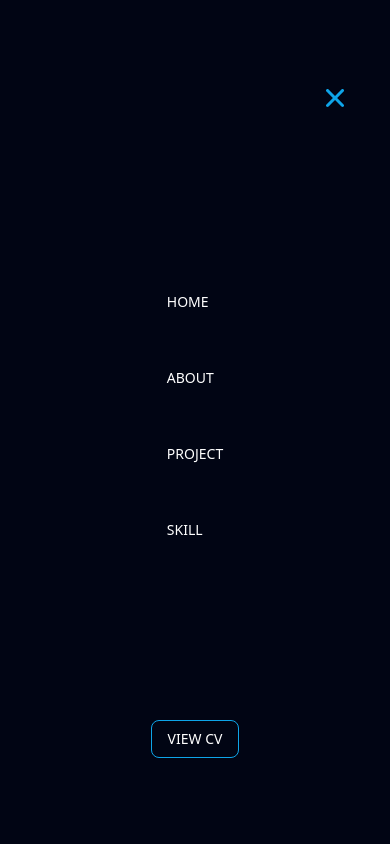
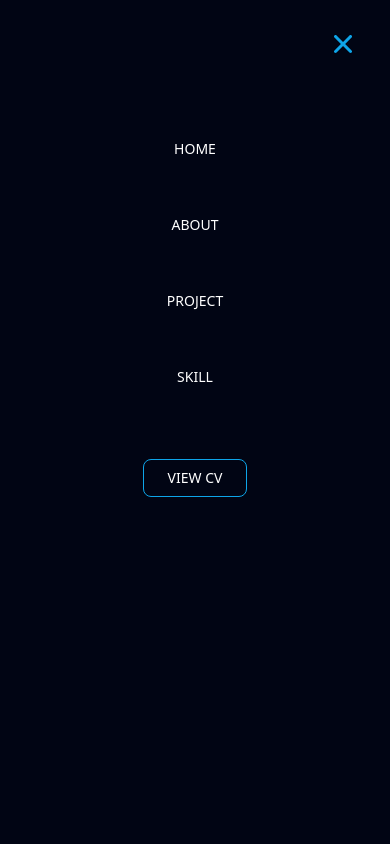
Before and after one commit to allbrightrof/latestportfol, a React (Vite) app: page / in a window 390 px wide. Both pictures are taken after a click on the button 343 px from the left and 62 px from the top of the page. Shown: the top 844 px of the page. Built offline with nearby package versions, Linux system fonts and the light colour scheme.

Commit message:
latest update

```diff
--- a/src/components/Navbar.jsx
+++ b/src/components/Navbar.jsx
@@ -1,85 +1,106 @@
 import { useState, useEffect } from "react";
 import { FontAwesomeIcon } from "@fortawesome/react-fontawesome";
 import { faBars, faTimes } from "@fortawesome/free-solid-svg-icons";
+import { motion, AnimatePresence } from "framer-motion";
 
 function Navbar() {
   const [showCV, setShowCV] = useState(false);
   const [menuOpen, setMenuOpen] = useState(false);
 
+  // Animate CV button after mount (desktop only)
   useEffect(() => {
     setTimeout(() => setShowCV(true), 200);
   }, []);
 
+  // Lock background scroll when menu is open
+  useEffect(() => {
+    document.body.style.overflow = menuOpen ? "hidden" : "auto";
+  }, [menuOpen]);
+
   return (
     <>
-    <nav className="bg-[#010514] flex md:flex justify-between mx-auto max-w-7xl items-center text-white px-8 py-12 overflow-hidden">
+      <nav className="bg-[#010514] flex justify-between items-center max-w-7xl mx-auto px-8 py-12 text-white overflow-hidden">
 
-      <div className={`text-xl font-bold cursor-pointer transform transition-all
-          ${showCV ? "translate-x-0 opacity-100" : "-translate-x-30 opacity-0"}`}>
+        {/* LOGO */}
+        <div className="text-xl font-bold cursor-pointer">
           AFO
-        <span className="text-[#0EA5E9] cursor-pointer">@ALLBRIGHT016</span>
+          <span className="text-[#0EA5E9]">@ALLBRIGHT016</span>
         </div>
 
+        {/* DESKTOP MENU */}
         <ul className="hidden md:flex gap-8 text-sm font-medium">
-        <li className="cursor-pointer hover:bg-[#0EA5E9] py-2 px-3 rounded-lg transform transition-all duration-700 hover:scale-105
-    active:scale-150">HOME</li>
-        <li className="cursor-pointer hover:bg-[#0EA5E9] py-2 px-3 rounded-lg transform transition-all duration-700 hover:scale-105
-    active:scale-150">ABOUT</li>
-        <li className="cursor-pointer hover:bg-[#0EA5E9] py-2 px-3 rounded-lg transform transition-all duration-700 hover:scale-105
-    active:scale-150">PROJECT</li>
-        <li className="cursor-pointer hover:bg-[#0EA5E9] transform transition-all duration-700 hover:scale-105
-    active:scale-150 py-2 px-3 rounded-lg">SKILL</li>
+          {["HOME", "ABOUT", "PROJECT", "SKILL"].map(item => (
+            <li
+              key={item}
+              className="cursor-pointer hover:bg-[#0EA5E9] py-2 px-3 rounded-lg transition-all duration-300 hover:scale-105"
+            >
+              {item}
+            </li>
+          ))}
         </ul>
-   <div className="md:hidden">
-          <button onClick={() => setMenuOpen(!menuOpen)}>
-            <FontAwesomeIcon
-              icon={menuOpen ? faTimes : faBars}
-              className="text-2xl text-[#0EA5E9]"
-            />
-          </button>
-        </div>
- {menuOpen &&  (
-        <div className="md:hidden justify-around top-0 left-0 z-50 h-screen w-screen fixed bg-[#010514]  text-white flex flex-col items-center">
-          {/* CLOSE BUTTON */}
-    <div className="w-full flex justify-end pr-10">
-      <button onClick={() => setMenuOpen(false)}>
-        <FontAwesomeIcon icon={faTimes} className="text-2xl text-[#0EA5E9]" />
-      </button>
-    </div>
-      <ul className="flex justify-between flex-col gap-10 text-sm font-medium">
-        <li className="cursor-pointer hover:bg-[#0EA5E9] py-2 px-3 rounded-lg transform transition-all duration-700 hover:scale-105
-    active:scale-150">HOME</li>
-        <li className="cursor-pointer hover:bg-[#0EA5E9] py-2 px-3 rounded-lg transform transition-all duration-700 hover:scale-105
-    active:scale-150">ABOUT</li>
-        <li className="cursor-pointer hover:bg-[#0EA5E9] py-2 px-3 rounded-lg transform transition-all duration-700 hover:scale-105
-    active:scale-150">PROJECT</li>
-        <li className="cursor-pointer hover:bg-[#0EA5E9] transform transition-all duration-700 hover:scale-105
-    active:scale-150 py-2 px-3 rounded-lg">SKILL</li>
-      </ul>
+
+        {/* DESKTOP CV BUTTON */}
         <button
-        className={`text-sm font-medium block md:block
-          cursor-pointer border border-[#0EA5E9] py-2 px-4 rounded-lg
-          transform transition-all duration-700 hover:scale-105
-    active:scale-150 hover:bg-[#0EA5E9]
-          ${showCV ? "translate-x-0 opacity-100" : "translate-x-20 opacity-0"}
-        `}
-      >
-        VIEW CV
-      </button>
-        </div>
-      )}
-      <button
-        className={`text-sm font-medium hidden md:block
-          cursor-pointer border border-[#0EA5E9] py-2 px-4 rounded-lg
-          transform transition-all duration-700 hover:scale-105
-    active:scale-150 hover:bg-[#0EA5E9]
-          ${showCV ? "translate-x-0 opacity-100" : "translate-x-20 opacity-0 "}
+          className={`hidden md:block text-sm font-medium border border-[#0EA5E9] py-2 px-4 rounded-lg transition-all duration-500 hover:scale-105 hover:bg-[#0EA5E9]
+            ${showCV ? "opacity-100 translate-x-0" : "opacity-0 translate-x-5"}
           `}
         >
           VIEW CV
         </button>
 
+        {/* MOBILE HAMBURGER */}
+        <button
+          onClick={() => setMenuOpen(true)}
+          className="md:hidden text-2xl text-[#0EA5E9]"
+        >
+          <FontAwesomeIcon icon={faBars} />
+        </button>
       </nav>
+
+      {/* MOBILE SLIDE MENU */}
+      <AnimatePresence>
+        {menuOpen && (
+          <motion.div
+            initial={{ x: "100%" }}
+            animate={{ x: 0 }}
+            exit={{ x: "100%" }}
+            transition={{ duration: 0.4, ease: "easeOut" }}
+            className="fixed top-0 right-0 h-screen w-full bg-[#010514] text-white z-50 flex flex-col"
+          >
+            {/* CLOSE ICON */}
+            <div className="flex justify-end p-8">
+              <button onClick={() => setMenuOpen(false)}>
+                <FontAwesomeIcon
+                  icon={faTimes}
+                  className="text-2xl text-[#0EA5E9]"
+                />
+              </button>
+            </div>
+
+            {/* MENU LINKS */}
+            <ul className="flex flex-col items-center gap-10 text-sm font-medium mt-10">
+              {["HOME", "ABOUT", "PROJECT", "SKILL"].map(item => (
+                <li
+                  key={item}
+                  onClick={() => setMenuOpen(false)}
+                  className="cursor-pointer hover:bg-[#0EA5E9] py-2 px-6 rounded-lg transition-all duration-300 hover:scale-105"
+                >
+                  {item}
+                </li>
+              ))}
+            </ul>
+
+            {/* MOBILE CV BUTTON */}
+            <div className="flex justify-center mt-16">
+              <button
+                className="text-sm font-medium border border-[#0EA5E9] py-2 px-6 rounded-lg transition-all duration-300 hover:scale-105 hover:bg-[#0EA5E9]"
+              >
+                VIEW CV
+              </button>
+            </div>
+          </motion.div>
+        )}
+      </AnimatePresence>
     </>
   );
 }
```
Lines whose indentation alone changed are shown as unchanged.
